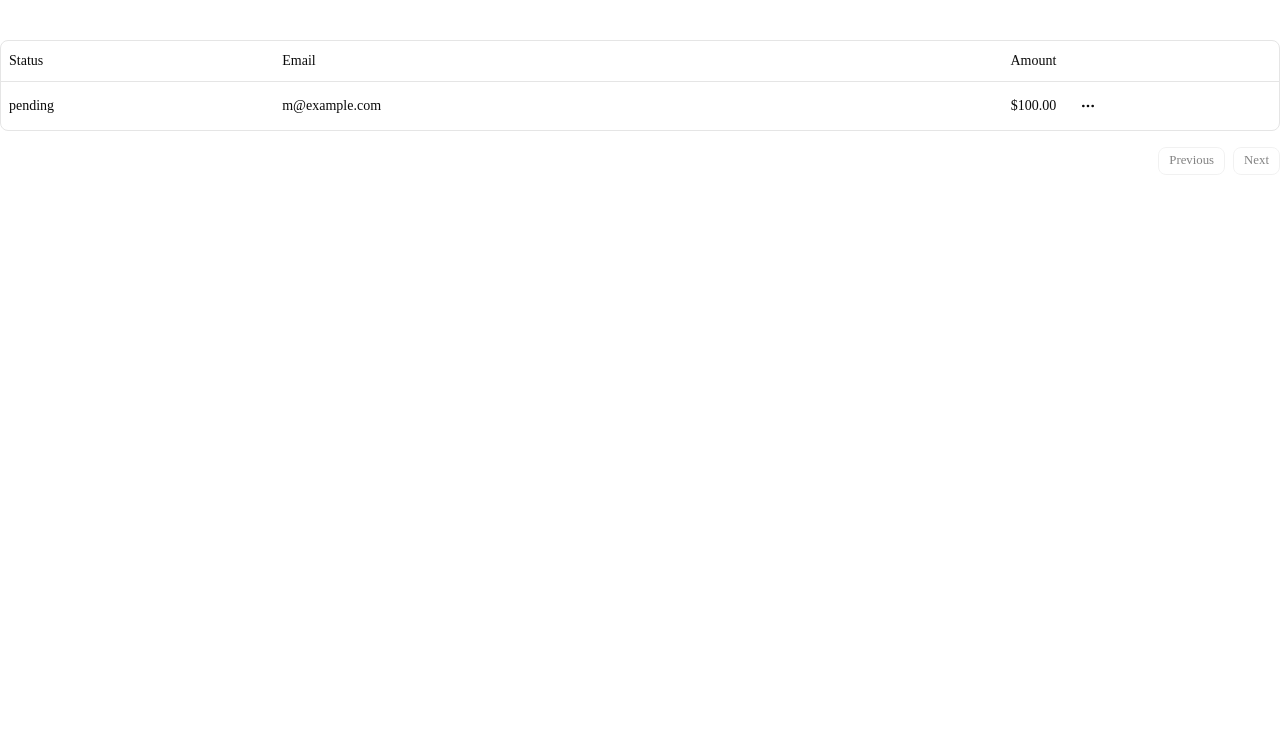
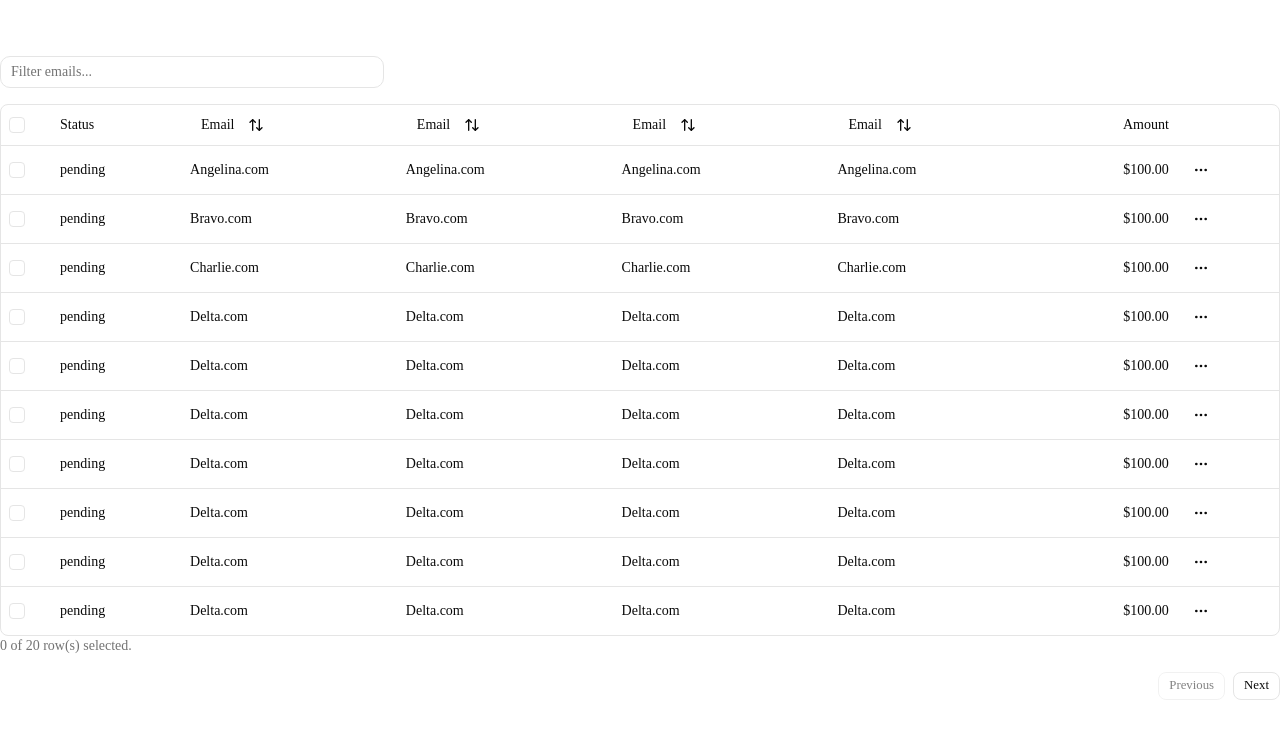
Before and after one commit to AngelinaCo10/Blogsysteem, a Next.js app: page /blog in a window 1280 px wide. Shown: the top 738 px of the page. Built offline with nearby package versions, Linux system fonts and the light colour scheme.

Commit message:
Datatable: Added checkboxes + Row selection + filtering + sorting

```diff
--- a/src/app/blog/_components/columns.tsx
+++ b/src/app/blog/_components/columns.tsx
@@ -4,6 +4,8 @@ import { ColumnDef } from "@tanstack/react-table"
 import { MoreHorizontal } from "lucide-react"
 
 import { Button } from "@/components/ui/button"
+import { ArrowUpDown } from "lucide-react"
+import { Checkbox } from "@/components/ui/checkbox"
 import {
   DropdownMenu,
   DropdownMenuContent,
@@ -23,14 +25,89 @@ export type Payment = {
 }
 
 export const columns: ColumnDef<Payment>[] = [
+    {
+    id: "select",
+    header: ({ table }) => (
+      <Checkbox
+        checked={
+          table.getIsAllPageRowsSelected() ||
+          (table.getIsSomePageRowsSelected() && "indeterminate")
+        }
+        onCheckedChange={(value) => table.toggleAllPageRowsSelected(!!value)}
+        aria-label="Select all"
+      />
+    ),
+    cell: ({ row }) => (
+      <Checkbox
+        checked={row.getIsSelected()}
+        onCheckedChange={(value) => row.toggleSelected(!!value)}
+        aria-label="Select row"
+      />
+    ),
+    enableSorting: false,
+    enableHiding: false,
+  },
   {
     accessorKey: "status",
     header: "Status",
   },
   {
     accessorKey: "email",
-    header: "Email",
+    header: ({ column }) => {
+      return (
+        <Button
+          variant="ghost"
+          onClick={() => column.toggleSorting(column.getIsSorted() === "asc")}
+        >
+          Email
+          <ArrowUpDown className="ml-2 h-4 w-4" />
+        </Button>
+      )
+    },
   },
+    {
+    accessorKey: "email",
+    header: ({ column }) => {
+      return (
+        <Button
+          variant="ghost"
+          onClick={() => column.toggleSorting(column.getIsSorted() === "asc")}
+        >
+          Email
+          <ArrowUpDown className="ml-2 h-4 w-4" />
+        </Button>
+      )
+    },
+  },
+  {
+    accessorKey: "email",
+    header: ({ column }) => {
+      return (
+        <Button
+          variant="ghost"
+          onClick={() => column.toggleSorting(column.getIsSorted() === "asc")}
+        >
+          Email
+          <ArrowUpDown className="ml-2 h-4 w-4" />
+        </Button>
+      )
+    },
+  },
+  {
+    accessorKey: "email",
+    header: ({ column }) => {
+      return (
+        <Button
+          variant="ghost"
+          onClick={() => column.toggleSorting(column.getIsSorted() === "asc")}
+        >
+          Email
+          <ArrowUpDown className="ml-2 h-4 w-4" />
+        </Button>
+      )
+    },
+  },
+
   {
     accessorKey: "amount",
     header: () => <div className="text-right">Amount</div>,
@@ -44,7 +121,7 @@ export const columns: ColumnDef<Payment>[] = [
       return <div className="text-right font-medium">{formatted}</div>
     },
   },
-   {
+  {
     id: "actions",
     cell: ({ row }) => {
       const payment = row.original
--- a/src/app/blog/_components/data-table.tsx
+++ b/src/app/blog/_components/data-table.tsx
@@ -1,10 +1,15 @@
 "use client"
+import * as React from "react"
 
 import {
   ColumnDef,
+  ColumnFiltersState,
+  SortingState,
   flexRender,
   getCoreRowModel,
+  getFilteredRowModel,
   getPaginationRowModel,
+  getSortedRowModel,
   useReactTable,
 } from "@tanstack/react-table"
 
@@ -17,6 +22,7 @@ import {
   TableRow,
 } from "@/components/ui/table"
 import { Button } from "@/components/ui/button"
+import { Input } from "@/components/ui/input"
 
 interface DataTableProps<TData, TValue> {
   columns: ColumnDef<TData, TValue>[]
@@ -27,15 +33,38 @@ export function DataTable<TData, TValue>({
   columns,
   data,
 }: DataTableProps<TData, TValue>) {
+  const [sorting, setSorting] = React.useState<SortingState>([])
+  const [columnFilters, setColumnFilters] = React.useState<ColumnFiltersState>(
+    []
+  )
+
   const table = useReactTable({
     data,
     columns,
     getCoreRowModel: getCoreRowModel(),
     getPaginationRowModel: getPaginationRowModel(),
+    onSortingChange: setSorting,
+    getSortedRowModel: getSortedRowModel(),
+    onColumnFiltersChange: setColumnFilters,
+    getFilteredRowModel: getFilteredRowModel(),
+    state: {
+      sorting,
+      columnFilters,
+    },
   })
 
   return (
     <>
+      <div className="flex items-center py-4">
+        <Input
+          placeholder="Filter emails..."
+          value={(table.getColumn("email")?.getFilterValue() as string) ?? ""}
+          onChange={(event) =>
+            table.getColumn("email")?.setFilterValue(event.target.value)
+          }
+          className="max-w-sm"
+        />
+      </div>
       <div className="overflow-hidden rounded-md border">
         <Table>
           <TableHeader>
@@ -80,6 +109,10 @@ export function DataTable<TData, TValue>({
           </TableBody>
         </Table>
       </div>
+      <div className="flex-1 text-sm text-muted-foreground">
+        {table.getFilteredSelectedRowModel().rows.length} of{" "}
+        {table.getFilteredRowModel().rows.length} row(s) selected.
+      </div>
       <div>
         <div className="flex items-center justify-end space-x-2 py-4">
           <Button
--- a/src/app/blog/page.tsx
+++ b/src/app/blog/page.tsx
@@ -8,9 +8,123 @@ async function getData(): Promise<Payment[]> {
       id: "728ed52f",
       amount: 100,
       status: "pending",
-      email: "m@example.com",
+      email: "Angelina.com",
     },
-    // ...
+    {
+      id: "728ed52f",
+      amount: 100,
+      status: "pending",
+      email: "Bravo.com",
+    },
+    {
+      id: "728ed52f",
+      amount: 100,
+      status: "pending",
+      email: "Charlie.com",
+    },
+    {
+      id: "728ed52f",
+      amount: 100,
+      status: "pending",
+      email: "Delta.com",
+    },
+      {
+      id: "728ed52f",
+      amount: 100,
+      status: "pending",
+      email: "Delta.com",
+    },
+    {
+      id: "728ed52f",
+      amount: 100,
+      status: "pending",
+      email: "Delta.com",
+    },
+    {
+      id: "728ed52f",
+      amount: 100,
+      status: "pending",
+      email: "Delta.com",
+    },
+    {
+      id: "728ed52f",
+      amount: 100,
+      status: "pending",
+      email: "Delta.com",
+    },
+    {
+      id: "728ed52f",
+      amount: 100,
+      status: "pending",
+      email: "Delta.com",
+    },
+    {
+      id: "728ed52f",
+      amount: 100,
+      status: "pending",
+      email: "Delta.com",
+    },
+    {
+      id: "728ed52f",
+      amount: 100,
+      status: "pending",
+      email: "Delta.com",
+    },
+    {
+      id: "728ed52f",
+      amount: 100,
+      status: "pending",
+      email: "Delta.com",
+    },
+    {
+      id: "728ed52f",
+      amount: 100,
+      status: "pending",
+      email: "Delta.com",
+    },
+    {
+      id: "728ed52f",
+      amount: 100,
+      status: "pending",
+      email: "Delta.com",
+    },
+    {
+      id: "728ed52f",
+      amount: 100,
+      status: "pending",
+      email: "Delta.com",
+    },
+    {
+      id: "728ed52f",
+      amount: 100,
+      status: "pending",
+      email: "Delta.com",
+    },
+    {
+      id: "728ed52f",
+      amount: 100,
+      status: "pending",
+      email: "Delta.com",
+    },
+    {
+      id: "728ed52f",
+      amount: 100,
+      status: "pending",
+      email: "Delta.com",
+    },
+    {
+      id: "728ed52f",
+      amount: 100,
+      status: "pending",
+      email: "Delta.com",
+    },
+    {
+      id: "728ed52f",
+      amount: 100,
+      status: "pending",
+      email: "Delta.com",
+    },
+
   ]
 }
 
--- a/src/components/data-table.tsx
+++ /dev/null
@@ -1,80 +0,0 @@
-"use client"
-
-import {
-  ColumnDef,
-  flexRender,
-  getCoreRowModel,
-  useReactTable,
-} from "@tanstack/react-table"
-
-import {
-  Table,
-  TableBody,
-  TableCell,
-  TableHead,
-  TableHeader,
-  TableRow,
-} from "@/components/ui/table"
-
-interface DataTableProps<TData, TValue> {
-  columns: ColumnDef<TData, TValue>[]
-  data: TData[]
-}
-
-export function DataTable<TData, TValue>({
-  columns,
-  data,
-}: DataTableProps<TData, TValue>) {
-  const table = useReactTable({
-    data,
-    columns,
-    getCoreRowModel: getCoreRowModel(),
-  })
-
-  return (
-    <div className="overflow-hidden rounded-md border">
-      <Table>
-        <TableHeader>
-          {table.getHeaderGroups().map((headerGroup) => (
-            <TableRow key={headerGroup.id}>
-              {headerGroup.headers.map((header) => {
-                return (
-                  <TableHead key={header.id}>
-                    {header.isPlaceholder
-                      ? null
-                      : flexRender(
-                          header.column.columnDef.header,
-                          header.getContext()
-                        )}
-                  </TableHead>
-                )
-              })}
-            </TableRow>
-          ))}
-        </TableHeader>
-        <TableBody>
-          {table.getRowModel().rows?.length ? (
-            table.getRowModel().rows.map((row) => (
-              <TableRow
-                key={row.id}
-                data-state={row.getIsSelected() && "selected"}
-              >
-                {row.getVisibleCells().map((cell) => (
-                  <TableCell key={cell.id}>
-                    {flexRender(cell.column.columnDef.cell, cell.getContext())}
-                  </TableCell>
-                ))}
-              </TableRow>
-            ))
-          ) : (
-            <TableRow>
-              <TableCell colSpan={columns.length} className="h-24 text-center">
-                No results.
-              </TableCell>
-            </TableRow>
-          )}
-        </TableBody>
-      </Table>
-    </div>
-  )
-}
```
Lines whose indentation alone changed are shown as unchanged.
